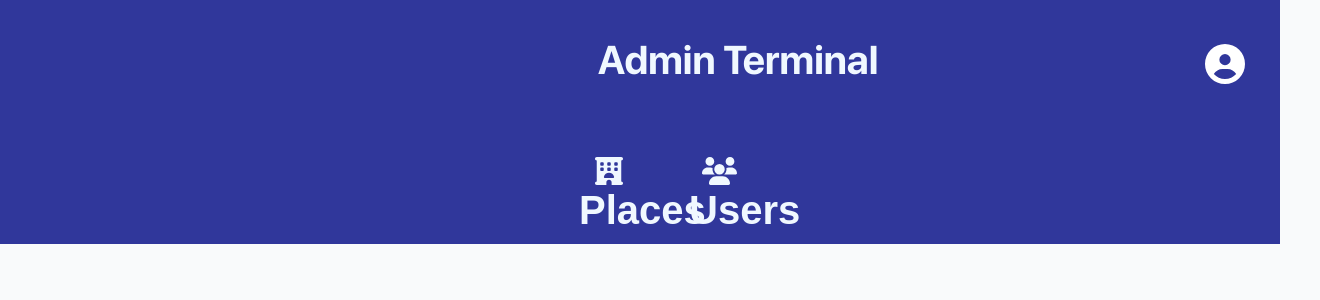
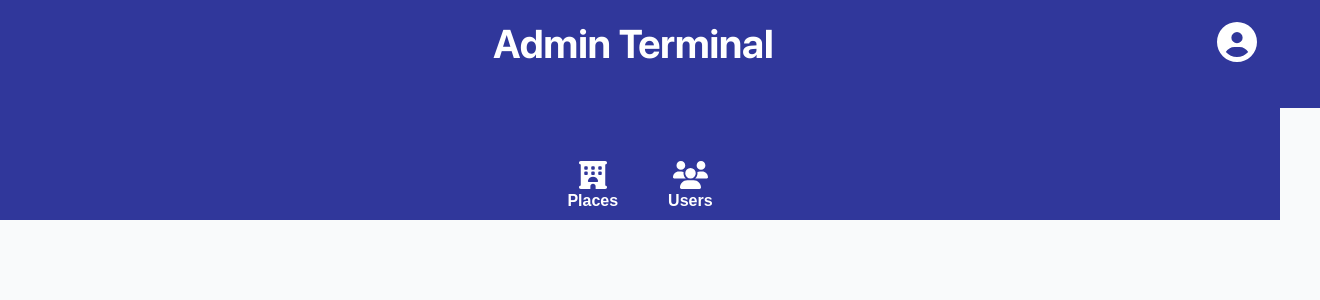
Before and after one commit to alphajr009/Online-Travel-Planner, a React (Create React App) app in the folder client/: page /admin in a window 1280 px wide. Shown: the top 300 px of the page, 1320 px wide, since content can reach past the window. Built offline with nearby package versions, Linux system fonts and the light colour scheme.

Commit message:
admin dashboard change

```diff
--- a/client/src/App.jsx
+++ b/client/src/App.jsx
@@ -1,8 +1,8 @@
 import { BrowserRouter, Routes, Route } from 'react-router-dom';
 import SignUp from './pages/user/Signup';
 import Login from './pages/user/Login';
-import Home from './pages/user/home';
-import Admin from './pages/admin/Admin';
+import Home from './pages/user/Home';
+import Admin from './pages/admin/admin';
 
 
 
--- a/client/src/components/admin/adminList/adminList.css
+++ b/client/src/components/admin/adminList/adminList.css
@@ -14,37 +14,27 @@
 }
 
 .adminlistItem {
-    flex-direction: column;
-    align-items: center;
-    justify-content: center;
     text-align: center;
-    height: 80px;
-    width: 60px;
     border-radius: 5px;
-    gap: 80px;
     font-size: 28px;
     padding: 10px;
     cursor: pointer;
 }
 
-.adminlistItem h1 {
+.adminlistItem h5{
     font-family: "Sansation-Bold", sans-serif;
-    font-size: 14px;
-
+    font-size: 16px;
+    margin: 0px !important;
 }
 
 .adminlistItem:hover {
     background-color: #4e5293;
     border-radius: 12px;
-    height: 60px;
-    width: 60px;
     padding: 10px;
 }
 
 .adminlistItem.active {
     background-color: #4e5293;
     border-radius: 12px;
-    height: 60px;
-    width: 60px;
     padding: 10px;
 }
--- a/client/src/components/admin/adminList/adminList.jsx
+++ b/client/src/components/admin/adminList/adminList.jsx
@@ -13,7 +13,7 @@ function adminList({ setActiveTab, activeTab }) {
                     onClick={() => setActiveTab('places')}
                 >
                     <FontAwesomeIcon icon={faHotel} />
-                    <h1>Places</h1>
+                    <h5>Places</h5>
                 </div>
 
                 <div
@@ -21,7 +21,7 @@ function adminList({ setActiveTab, activeTab }) {
                     onClick={() => setActiveTab('users')}
                 >
                     <FontAwesomeIcon icon={faUsers} />
-                    <h1>Users</h1>
+                    <h5>Users</h5>
                 </div>
 
 
--- a/client/src/components/admin/navbar/aNavbar.jsx
+++ b/client/src/components/admin/navbar/aNavbar.jsx
@@ -1,29 +1,39 @@
-import React from 'react';
-import './adminNavbar.css';
+import React from "react";
+import { Col, Row ,Layout } from "antd";
+import "./adminNavbar.css";
 import { FontAwesomeIcon } from "@fortawesome/react-fontawesome";
 import { faCircleUser } from "@fortawesome/free-solid-svg-icons";
-import AdminList from '../adminList/adminList';
-
+import AdminList from "../adminList/adminList";
+import { Content } from "antd/es/layout/layout";
 
 function AdminNavbar({ setActiveTab, activeTab }) {
 	return (
-        <div className="admin_nav">
+		<Content>
+            <Row>
+			<Col span={24}>
 				<div className="admin_navbar">
-                <div className='admin_navContainer'>
-                    <div className="admin_navbar-logo-container">
-                        <div className="admin_navbar-logo-and-text">
+						<Col span={23}>
 							<div className="admin_navbar-text">
 								<h1>Admin Terminal</h1>
 							</div>
+						</Col>
+						<Col className="user-avatar" span={1}>
                             <div className="user_icon">
-                                <FontAwesomeIcon icon={faCircleUser} className='user' />
+                                <FontAwesomeIcon icon={faCircleUser} className="user" />
                             </div>
-                        </div >
+                        </Col>
+				</div>
+			</Col>
+
+		</Row>
+
+        <Row>
+            <Col className="bg-cl" span={24}>
                  <AdminList setActiveTab={setActiveTab} activeTab={activeTab} />
-                    </div>
-                </div>
-            </div>
-        </div>
+            </Col>
+        </Row>
+        </Content>
+
 	);
 }
 
--- a/client/src/components/admin/navbar/adminNavbar.css
+++ b/client/src/components/admin/navbar/adminNavbar.css
@@ -5,38 +5,32 @@
     src: url("../../../fonts/SFPro-Bold.ttf") format("truetype");
 }
 
-
-
-.admin_nav {
-    overflow-x: hidden;
-}
-
 .admin_navbar {
     display: flex;
     width: 100%;
-    padding: 20px 28px 0px 24px;
     background-color: #30379B;
     background-size: cover;
+    color: #fff;
+    padding: 20px;
+}
+.bg-cl{
+    background-color:#30379B ;
+    color: #fff;
+}
+.user-avatar{
+    display: flex;
+    justify-content: end;
 }
 
 .admin_navContainer {
-    width: 100%;
+        width: 100%;
     color: aliceblue;
-    align-items: center;
-    margin-top: 2px;
-    justify-content: space-between;
-    align-items: flex-start;
 }
 
-.admin_navbar-logo-container {
-    position: relative;
-    align-items: center;
-}
 
 .admin_navbar-logo-and-text {
     display: flex;
     align-items: center;
-    margin-right: 16px;
 }
 
 .admin_navbar-logo {
@@ -46,20 +40,18 @@
 }
 
 .admin_navbar-text {
-    flex-grow: 1;
+
     text-align: center;
 }
 
 .admin_navbar-text h1 {
     font-family: "SF Pro Display-Bold";
     font-size: 30px;
-    margin-left: 250px;
-    margin-top: 14px;
+    text-align: center;
 }
 
 .user_icon {
     display: flex;
-    align-items: center;
 }
 
 .user {
```
Also changed, not shown: client/src/pages/admin/places/places.jsx (line endings or trailing spaces). Lines whose indentation alone changed are shown as unchanged.
